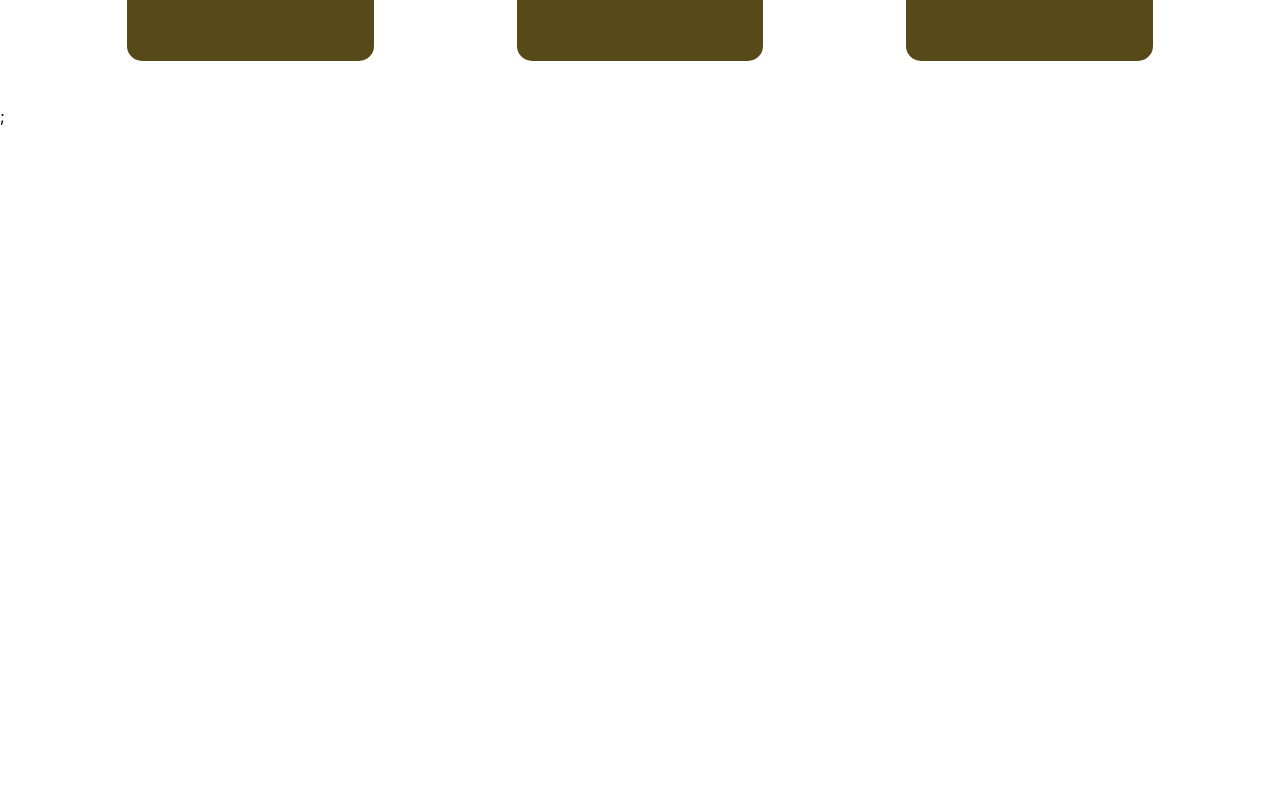
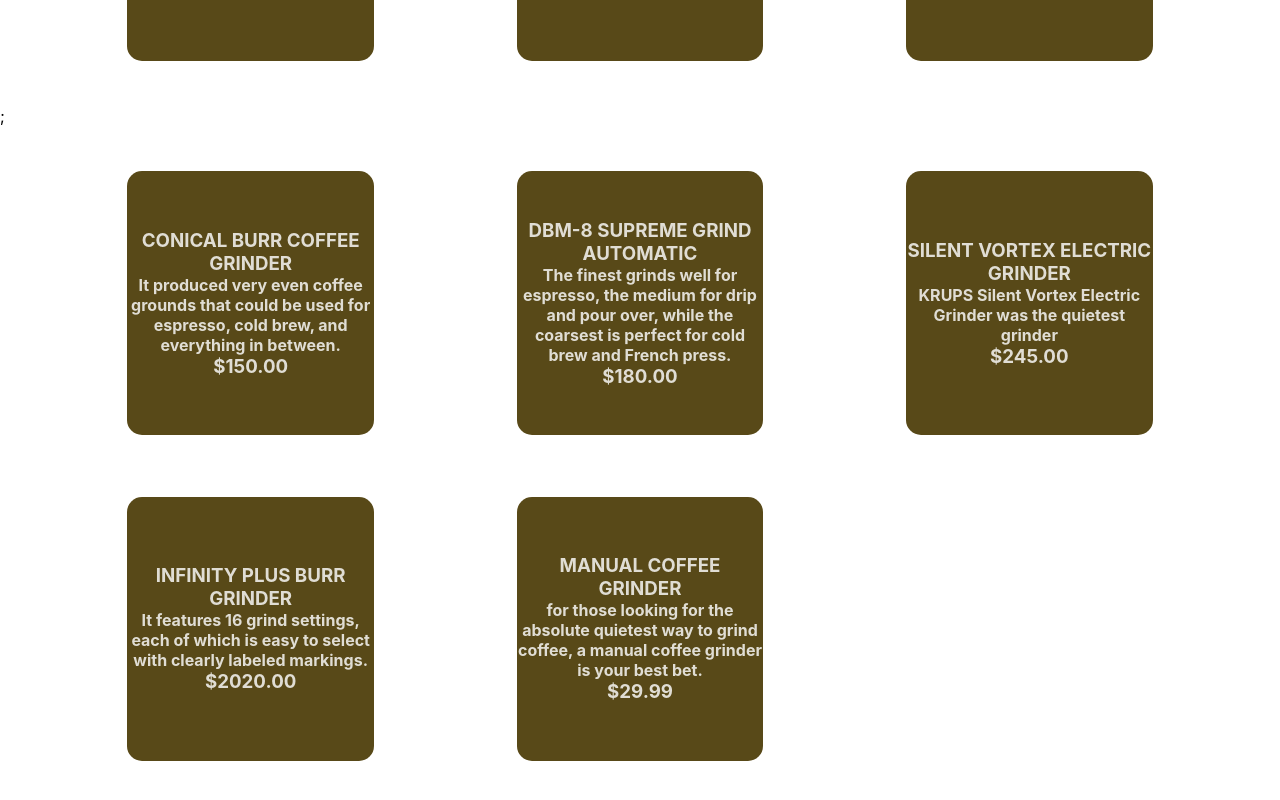
Before and after one commit to Mancefas/react-e-commerce, a React (Create React App) app: page / in a window 1280 px wide. Shown: the part 1339-2139 px from the top of the page. Before the commit the page ends 1465 px from the top, so only its background shows below. Built offline with nearby package versions, Linux system fonts and the light colour scheme.

Commit message:
Grinders merch

```diff
--- a/src/App.js
+++ b/src/App.js
@@ -12,6 +12,7 @@
       <NavBar />
       <LandingPage />
       <Beans />
+      <Grinders />
     </Fragment>
   );
 }
--- /dev/null
+++ b/src/Merch/Grinders.js
@@ -0,0 +1,60 @@
+import React from "react";
+import GridItem from "../GridForMerch/GridItem";
+import Grid from "../GridForMerch/Grid";
+
+const DUMMY_GRINDERS = [
+  {
+    id: 1,
+    name: "Conical Burr Coffee Grinder",
+    description:
+      " It produced very even coffee grounds that could be used for espresso, cold brew, and everything in between.",
+    price: 150,
+  },
+  {
+    id: 2,
+    name: "DBM-8 Supreme Grind Automatic",
+    description:
+      "The finest grinds well for espresso, the medium for drip and pour over, while the coarsest is perfect for cold brew and French press.",
+    price: 180,
+  },
+  {
+    id: 3,
+    name: "Silent Vortex Electric Grinder",
+    description:
+      "KRUPS Silent Vortex Electric Grinder was the quietest grinder",
+    price: 245,
+  },
+  {
+    id: 4,
+    name: "Infinity Plus Burr Grinder",
+    description:
+      "It features 16 grind settings, each of which is easy to select with clearly labeled markings.",
+    price: 2020,
+  },
+  {
+    id: 5,
+    name: "Manual Coffee Grinder",
+    description:
+      "for those looking for the absolute quietest way to grind coffee, a manual coffee grinder is your best bet.",
+    price: 29.99,
+  },
+];
+
+const Grinders = () => {
+  const grindersList = DUMMY_GRINDERS.map((grinder) => (
+    <GridItem
+      key={grinder.id}
+      name={grinder.name}
+      description={grinder.description}
+      price={grinder.price}
+    />
+  ));
+
+  return (
+    <section>
+      <Grid>{grindersList}</Grid>
+    </section>
+  );
+};
+
+export default Grinders;
```
